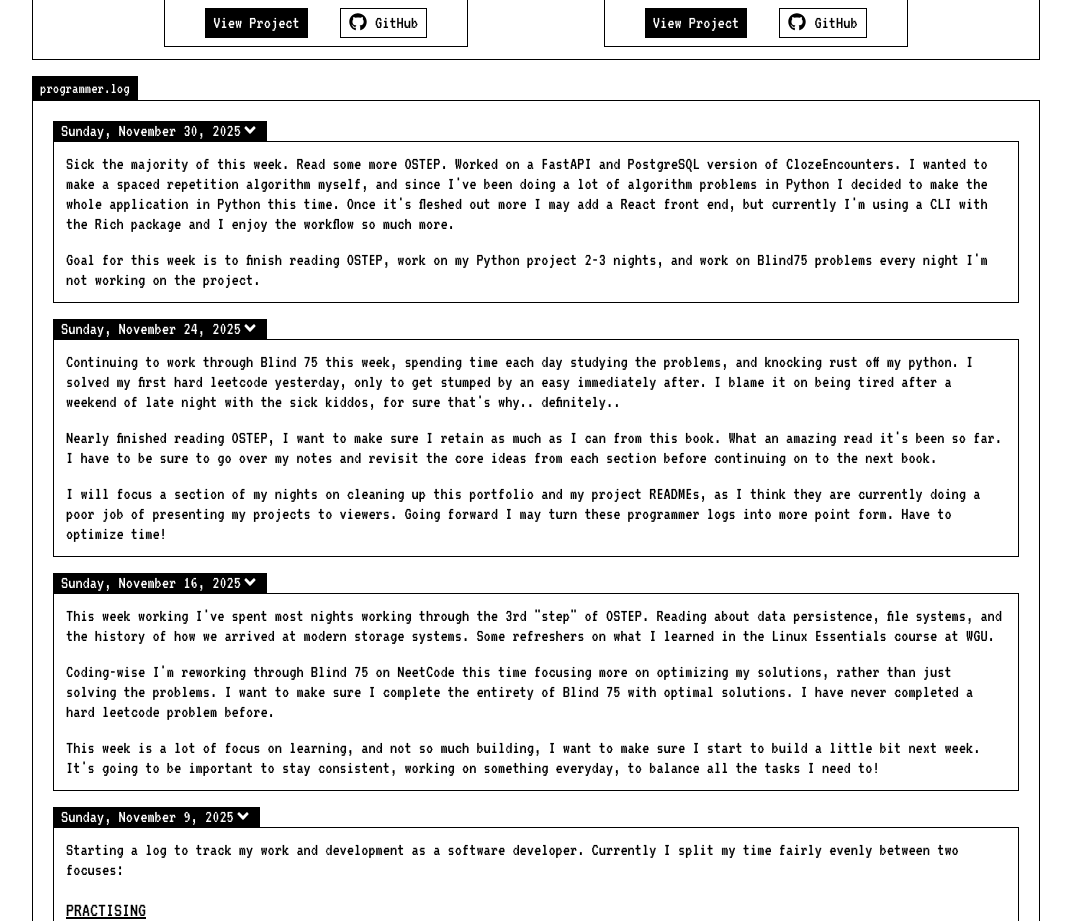
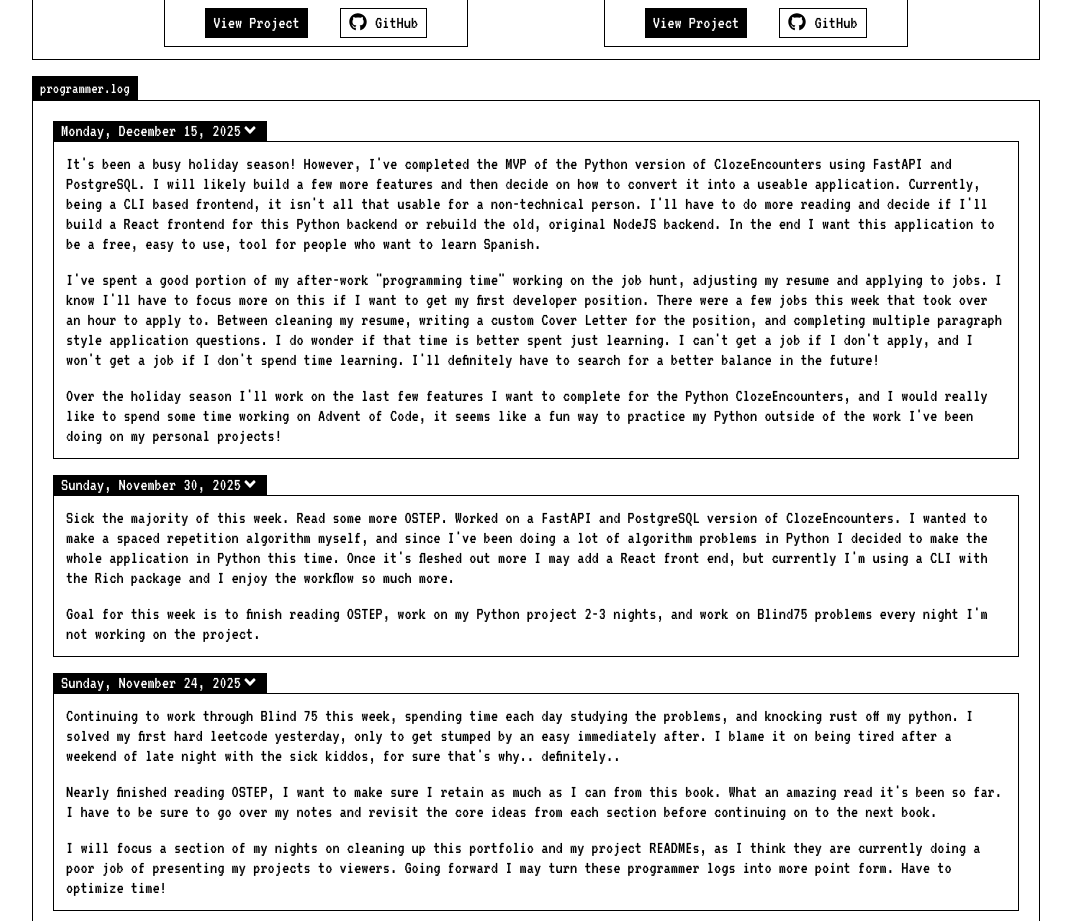
Before and after one commit to bweppl1/bweppl1.github.io, a React (Vite) app: page / in a window 1280 px wide. Shown: the part 980-1901 px from the top of the page, without its empty margins (104-1175 px from the left). Built offline with nearby package versions, Linux system fonts and the light colour scheme.

Commit message:
new blog

```diff
--- a/src/components/LogEntry.jsx
+++ b/src/components/LogEntry.jsx
@@ -9,6 +9,45 @@ const LogEntry = () => {
   const [title, setTitle] = useState("");
   return (
     <div className="flex flex-col max-w-5xl mx-auto mt-2 px-2">
+      <h2 className="bg-black text-white px-2 w-fit flex">
+        Monday, December 15, 2025
+        <FaAngleDown onClick={handleToggleBlogWindow} />
+      </h2>
+      <div
+        id="blog2"
+        className="flex flex-col gap-4 border border-black leading-5 p-3 text-lg mb-4"
+      >
+        <p>
+          It's been a busy holiday season! However, I've completed the MVP of
+          the Python version of ClozeEncounters using FastAPI and PostgreSQL. I
+          will likely build a few more features and then decide on how to
+          convert it into a useable application. Currently, being a CLI based
+          frontend, it isn't all that usable for a non-technical person. I'll
+          have to do more reading and decide if I'll build a React frontend for
+          this Python backend or rebuild the old, original NodeJS backend. In
+          the end I want this application to be a free, easy to use, tool for
+          people who want to learn Spanish.
+        </p>
+        <p>
+          I've spent a good portion of my after-work "programming time" working
+          on the job hunt, adjusting my resume and applying to jobs. I know I'll
+          have to focus more on this if I want to get my first developer
+          position. There were a few jobs this week that took over an hour to
+          apply to. Between cleaning my resume, writing a custom Cover Letter
+          for the position, and completing multiple paragraph style application
+          questions. I do wonder if that time is better spent just learning. I
+          can't get a job if I don't apply, and I won't get a job if I don't
+          spend time learning. I'll definitely have to search for a better
+          balance in the future!
+        </p>
+        <p>
+          Over the holiday season I'll work on the last few features I want to
+          complete for the Python ClozeEncounters, and I would really like to
+          spend some time working on Advent of Code, it seems like a fun way to
+          practice my Python outside of the work I've been doing on my personal
+          projects!
+        </p>
+      </div>
       <h2 className="bg-black text-white px-2 w-fit flex">
         Sunday, November 30, 2025
         <FaAngleDown onClick={handleToggleBlogWindow} />
```
